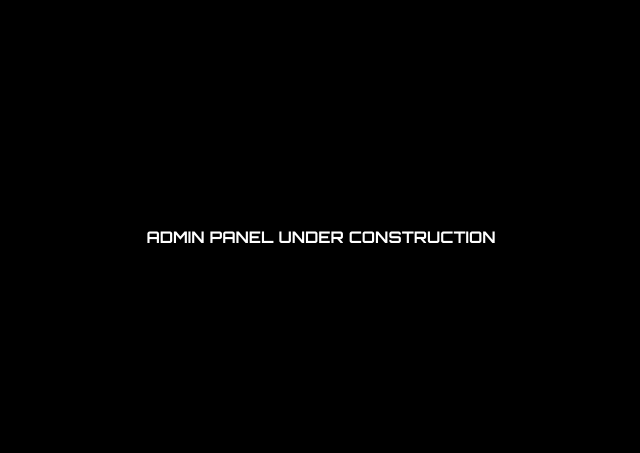
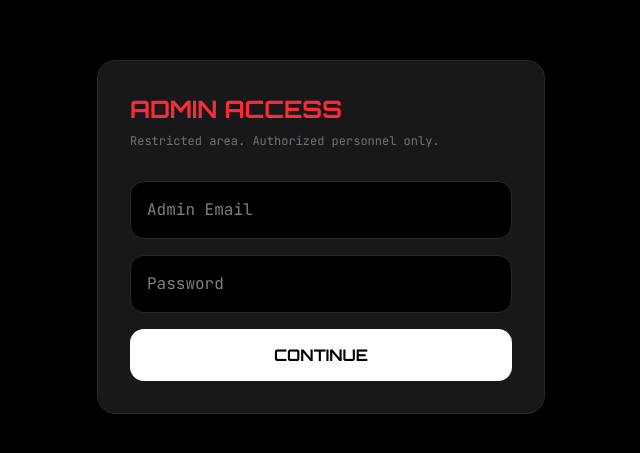
Before and after one commit to Survi21/XBIHAR-STORE, a Next.js app in the folder frontend/: page /admin-login in a window 1280 px wide. Shown: the part 163-616 px from the top of the page, without its empty margins (319-959 px from the left). Built offline with nearby package versions, Linux system fonts and the light colour scheme.

Commit message:
Recreate admin login page with OTP and role check

```diff
--- a/frontend/app/admin-login/page.tsx
+++ b/frontend/app/admin-login/page.tsx
@@ -1,7 +1,135 @@
-export default function AdminLogin() {
+"use client";
+
+import { useState } from "react";
+import { useRouter } from "next/navigation";
+
+export default function AdminLoginPage() {
+  const [step, setStep] = useState<"login" | "otp">("login");
+  const [email, setEmail] = useState("");
+  const [password, setPassword] = useState("");
+  const [otp, setOtp] = useState("");
+  const [error, setError] = useState("");
+  const [loading, setLoading] = useState(false);
+  const router = useRouter();
+
+  const handleLogin = async (e: React.FormEvent) => {
+    e.preventDefault();
+    setError("");
+    setLoading(true);
+    try {
+      const res = await fetch("https://xbihar.onrender.com/api/auth/login", {
+        method: "POST",
+        credentials: "include",
+        headers: { "Content-Type": "application/json" },
+        body: JSON.stringify({ email, password }),
+      });
+      const data = await res.json();
+      if (res.ok && data.success) {
+        setStep("otp");
+      } else {
+        setError(data.message || "Login failed");
+      }
+    } catch (err) {
+      setError("Server connection issue");
+    } finally {
+      setLoading(false);
+    }
+  };
+
+  const handleVerifyOtp = async (e: React.FormEvent) => {
+    e.preventDefault();
+    setError("");
+    setLoading(true);
+    try {
+      const res = await fetch("https://xbihar.onrender.com/api/auth/verify-otp", {
+        method: "POST",
+        credentials: "include",
+        headers: { "Content-Type": "application/json" },
+        body: JSON.stringify({ email, otp }),
+      });
+      const data = await res.json();
+
+      if (res.ok && data.success) {
+        // ✅ Ab role check karo
+        const meRes = await fetch("https://xbihar.onrender.com/api/auth/me", {
+          credentials: "include",
+        });
+        const meData = await meRes.json();
+
+        if (meData?.user?.role === "admin") {
+          router.push("/admin");
+        } else {
+          setError("Access denied. This account is not an admin.");
+        }
+      } else {
+        setError(data.message || "Invalid OTP");
+      }
+    } catch (err) {
+      setError("Server connection issue");
+    } finally {
+      setLoading(false);
+    }
+  };
+
   return (
-    <div className="bg-black text-white min-h-screen flex items-center justify-center font-orbitron">
-      <h1>ADMIN PANEL UNDER CONSTRUCTION</h1>
-    </div>
+    <main className="bg-black text-white min-h-screen flex items-center justify-center px-4">
+      <div className="bg-zinc-900 border border-zinc-800 rounded-2xl p-8 w-full max-w-md">
+        <h1 className="text-2xl font-orbitron text-red-500 font-bold mb-2">ADMIN ACCESS</h1>
+        <p className="text-xs text-zinc-500 mb-8">Restricted area. Authorized personnel only.</p>
+
+        {error && (
+          <div className="bg-red-950/40 border border-red-800 text-red-400 text-sm p-3 rounded-lg mb-4">
+            {error}
+          </div>
+        )}
+
+        {step === "login" ? (
+          <form onSubmit={handleLogin} className="space-y-4">
+            <input
+              type="email"
+              placeholder="Admin Email"
+              required
+              value={email}
+              onChange={(e) => setEmail(e.target.value)}
+              className="w-full bg-black border border-zinc-800 p-4 rounded-xl outline-none"
+            />
+            <input
+              type="password"
+              placeholder="Password"
+              required
+              value={password}
+              onChange={(e) => setPassword(e.target.value)}
+              className="w-full bg-black border border-zinc-800 p-4 rounded-xl outline-none"
+            />
+            <button
+              type="submit"
+              disabled={loading}
+              className="w-full bg-white text-black py-3.5 rounded-xl font-orbitron font-bold disabled:opacity-50"
+            >
+              {loading ? "PLEASE WAIT..." : "CONTINUE"}
+            </button>
+          </form>
+        ) : (
+          <form onSubmit={handleVerifyOtp} className="space-y-4">
+            <p className="text-sm text-zinc-400">OTP sent to {email}</p>
+            <input
+              type="text"
+              placeholder="Enter OTP"
+              required
+              value={otp}
+              onChange={(e) => setOtp(e.target.value)}
+              className="w-full bg-black border border-zinc-800 p-4 rounded-xl outline-none tracking-widest text-center text-xl"
+            />
+            <button
+              type="submit"
+              disabled={loading}
+              className="w-full bg-white text-black py-3.5 rounded-xl font-orbitron font-bold disabled:opacity-50"
+            >
+              {loading ? "VERIFYING..." : "VERIFY & LOGIN"}
+            </button>
+          </form>
+        )}
+      </div>
+    </main>
   );
 }
```
